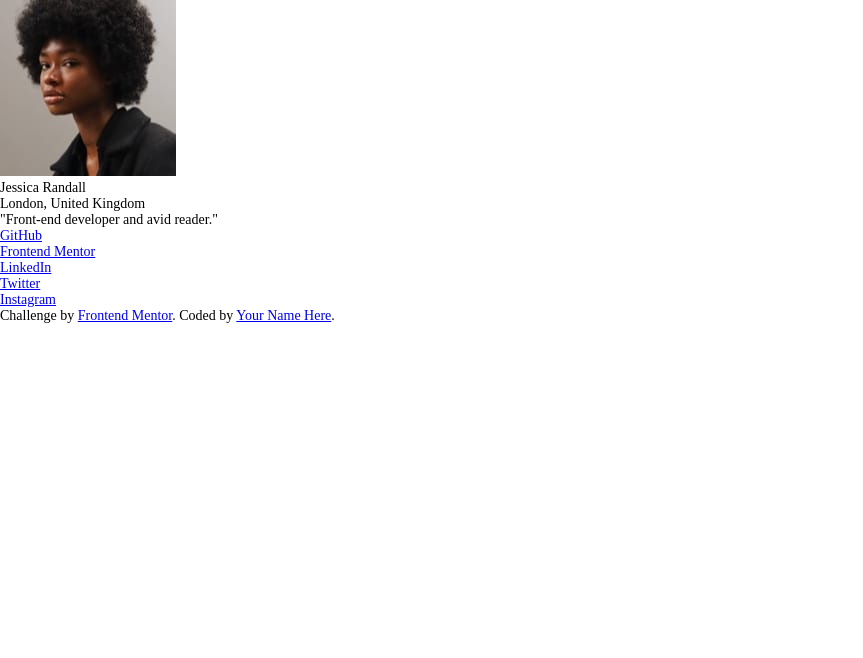
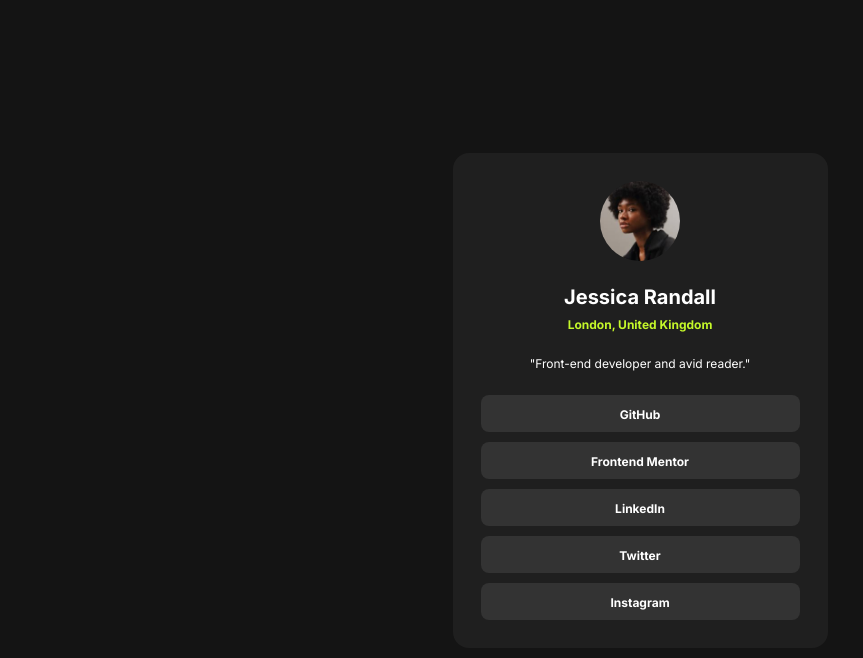
Before and after one commit to cesarandev/socialProfile, a plain HTML site: page index.html in a window 1280 px wide. Shown: the whole page, without its empty margins (0-863 px from the left). Drawn offline with Linux system fonts and the light colour scheme.

Commit message:
the project is finished

```diff
--- a/index.html
+++ b/index.html
@@ -12,6 +12,7 @@
   </style>
 </head>
 <body>
+  <div class="social">
     <div class="social-container">
       <figure class="social-container--picture">
         <img src="./assets/images/avatar-jessica.jpeg" alt="avatar-jessica">
@@ -39,9 +40,10 @@
         </ul>
       </div>
     </div>
-  <div class="attribution">
+  </div>
+  <!-- <div class="attribution">
     Challenge by <a href="https://www.frontendmentor.io?ref=challenge" target="_blank">Frontend Mentor</a>.
     Coded by <a href="#">Your Name Here</a>.
-  </div>
+  </div> -->
 </body>
 </html>
--- a/styles/styles.css
+++ b/styles/styles.css
@@ -8,13 +8,103 @@
     --fw-400: 400;
     --fw-600: 600;
     --fw-600: 700;
+    --sm: 12px;
+    --md: 14px;
+    --lg: 20px;
 }
 
 * {
     margin: 0;
     padding: 0;
+    box-sizing: border-box;
 }
 
 body {
     font-size: 14px;
+    background: var(--off-Black);
+    font-family: 'Inter', sans-serif;
 }
+
+.social {
+    width: 100%;
+    height: 100vh;
+    display: flex;
+    justify-content: center;
+    align-items: center;
+}
+
+.social-container {
+    background-color: var(--dark-grey);
+    padding: 28px 28px;
+    width: 375px;
+    min-width: 300px;
+    margin: 0px 24px;
+    border-radius: 16px;
+    display: flex;
+    flex-direction: column;
+
+}
+
+.social-container--picture {
+    display: flex;
+    justify-content: center;
+}
+
+.social-container--picture img {
+    width: 80px;
+    border-radius: 80px;
+    align-self: center;
+}
+
+.social-container--information {
+    color: var(--white);
+    display: flex;
+    margin-top: 24px;
+    flex-direction: column;
+    align-items: center;
+}
+
+.social-container--information p:first-child {
+    font-weight: 700;
+    font-size: var(--lg);
+}
+
+.social-container--information p:last-child {
+    color: var(--green);
+    font-size: var(--sm);
+    margin-top: 8px;
+    font-weight: 700;
+}
+
+.social-container--description {
+    color: var(--white);
+    font-size: var(--sm);
+    margin-top: 24px;
+    text-align: center;
+}
+
+.social-container--links {
+    margin-top: 24px;
+}
+
+.social-container--links ul {
+    list-style: none;
+    display: grid;
+    grid-template-rows: repeat(5, auto);
+    gap: 10px;
+}
+
+.social-container--links ul li {
+    background-color: var(--grey);
+    width: 100%;
+    text-align: center;
+    padding: 10px 0px;
+    border-radius: 8px;
+}
+
+.social-container--links ul li a {
+    font-weight: var(--fw-600);
+    font-size: var(--sm);
+    color: var(--white);
+    text-decoration: none;
+}
```
Lines whose indentation alone changed are shown as unchanged.
